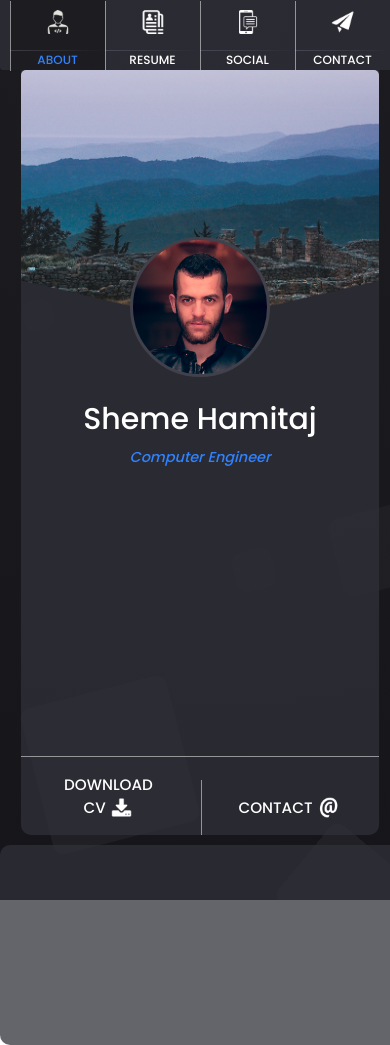
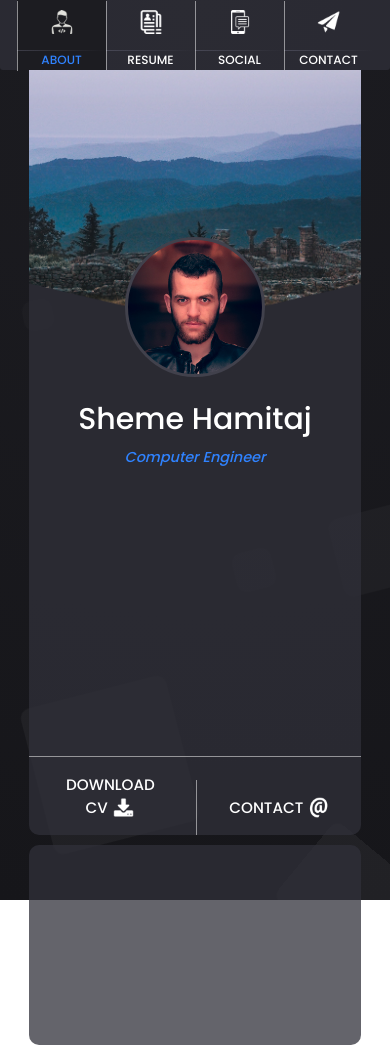
Before and after one commit to jajosheni/jajosheni.github.io, a Jekyll site: the page built from README.md, in a window 390 px wide. Built offline with Jekyll 4.4.1, drawn with Linux system fonts in a browser that asks for light colours; our own code applies the rules of GitHub Pages for plain Markdown files.

Commit message:
responsive

```diff
--- a/assets/css/media.css
+++ b/assets/css/media.css
@@ -87,7 +87,7 @@
         grid-area: prf;
         height: 85vh;
         box-shadow: none;
-        width: 92vw;
+        width: 85vw;
         margin: 0 0 10px;
         border-radius: 0 0 10px 10px;
         max-width: 425px;
@@ -96,6 +96,7 @@
     .info {
         grid-area: inf;
         height: 200px;
+        width: 85vw;
         box-shadow: none;
         margin-top: 0;
         border-radius: 10px;
@@ -127,7 +128,7 @@
 
     .header-buttons > li {
         display: inline-block;
-        min-width: 95px;
+        min-width: 89px;
         padding-top: 50px;
     }
 
@@ -150,4 +151,8 @@
         height: 1px;
         background: linear-gradient(to right, rgba(189, 189, 224, 0.2), transparent);
     }
+
+    .banner-cover {
+        border-radius: 0 0 5px 5px;
+    }
 }
--- a/assets/css/stylesheet.css
+++ b/assets/css/stylesheet.css
@@ -9,7 +9,7 @@
 
 body {
     font-family: Tahoma, sans-serif;
-    min-width: 400px;
+    min-width: 360px;
 }
 
 header {
```
